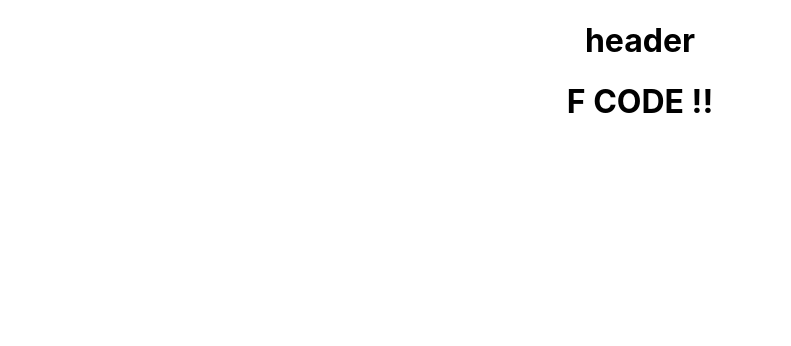
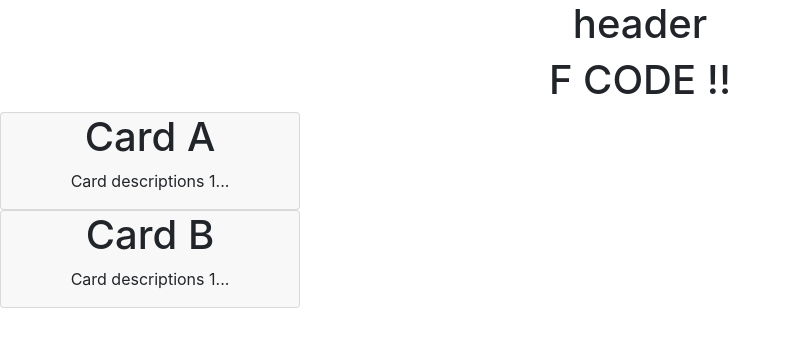
Before and after one commit to bikramjitshow/ReactJS_Test, a React (Create React App) app in the folder react_v1/fcode/: page / in a window 1280 px wide. Shown: the top 346 px of the page, without its empty margins (0-791 px from the left). Built offline with nearby package versions, Linux system fonts and the light colour scheme.

Commit message:
add style

```diff
--- /dev/null
+++ b/react_v1/fcode/public/css/style.css
@@ -0,0 +1,5 @@
+.card {
+  width: 300px;
+  background-color: #f8f8f8;
+}
+/*# sourceMappingURL=style.css.map */
--- a/react_v1/fcode/public/index.html
+++ b/react_v1/fcode/public/index.html
@@ -1,14 +1,12 @@
 <!DOCTYPE html>
 <html lang="en">
+
 <head>
   <meta charset="utf-8" />
   <link rel="icon" href="%PUBLIC_URL%/favicon.ico" />
   <meta name="viewport" content="width=device-width, initial-scale=1" />
   <meta name="theme-color" content="#000000" />
-    <meta
-      name="description"
-      content="Web site created using create-react-app"
-    />
+  <meta name="description" content="Web site created using create-react-app" />
   <link rel="apple-touch-icon" href="%PUBLIC_URL%/logo192.png" />
   <!--
       manifest.json provides metadata used when your web app is installed on a
@@ -25,7 +23,11 @@
       Learn how to configure a non-root public URL by running `npm run build`.
     -->
   <title>React App</title>
+  <link rel="stylesheet" href="https://cdn.jsdelivr.net/npm/bootstrap@4.6.0/dist/css/bootstrap.min.css"
+    integrity="sha384-B0vP5xmATw1+K9KRQjQERJvTumQW0nPEzvF6L/Z6nronJ3oUOFUFpCjEUQouq2+l" crossorigin="anonymous">
+  <link rel="stylesheet" href="%PUBLIC_URL%/css/style.css">
 </head>
+
 <body>
   <noscript>You need to enable JavaScript to run this app.</noscript>
   <div id="root"></div>
@@ -39,5 +41,14 @@
       To begin the development, run `npm start` or `yarn start`.
       To create a production bundle, use `npm run build` or `yarn build`.
     -->
+  <script src="https://code.jquery.com/jquery-3.6.0.min.js"
+    integrity="sha256-/xUj+3OJU5yExlq6GSYGSHk7tPXikynS7ogEvDej/m4=" crossorigin="anonymous"></script>
+  <script src="https://cdn.jsdelivr.net/npm/popper.js@1.16.1/dist/umd/popper.min.js"
+    integrity="sha384-9/reFTGAW83EW2RDu2S0VKaIzap3H66lZH81PoYlFhbGU+6BZp6G7niu735Sk7lN"
+    crossorigin="anonymous"></script>
+  <script src="https://cdn.jsdelivr.net/npm/bootstrap@4.6.0/dist/js/bootstrap.min.js"
+    integrity="sha384-+YQ4JLhjyBLPDQt//I+STsc9iw4uQqACwlvpslubQzn4u2UU2UFM80nGisd026JF"
+    crossorigin="anonymous"></script>
 </body>
+
 </html>
--- a/react_v1/fcode/src/App.js
+++ b/react_v1/fcode/src/App.js
@@ -1,11 +1,14 @@
 import './App.css';
 import Header from './components/Header';
+import Card from "./components/Card";
 
 function App() {
   return (
     <div className="App">
       <Header></Header>
       <h1>F CODE !!</h1>
+      <Card title="Card A"></Card>
+      <Card title="Card B"></Card>
     </div>
   );
 }
--- /dev/null
+++ b/react_v1/fcode/src/components/Card.js
@@ -0,0 +1,11 @@
+function Card({title}) {
+  return (
+    <div className="card">
+      <h1>{title}</h1>
+      <p>Card descriptions 1...</p>
+    </div>
+
+  );
+}
+
+export default Card;
--- /dev/null
+++ b/react_v1/fcode/src/scss/style.scss
@@ -0,0 +1,5 @@
+.card {
+  width: 300px;
+  background-color: #f8f8f8;
+
+}
```
Also changed, not shown: 1 other file (tests, documents, lock files or other folders). Lines whose indentation alone changed are shown as unchanged.
